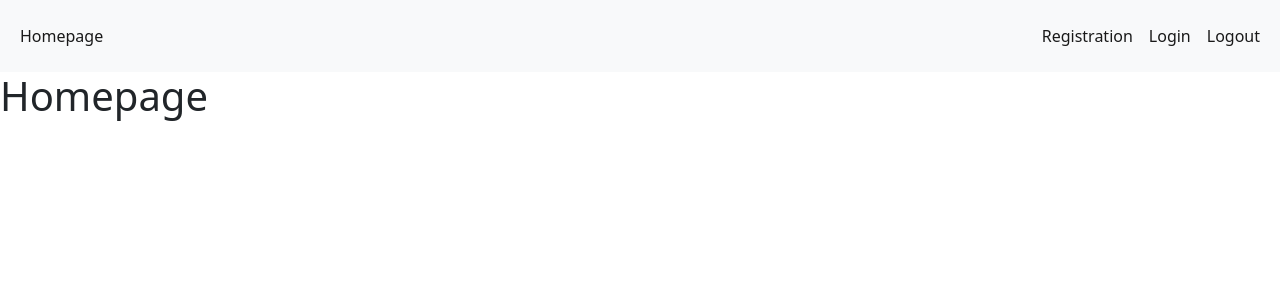
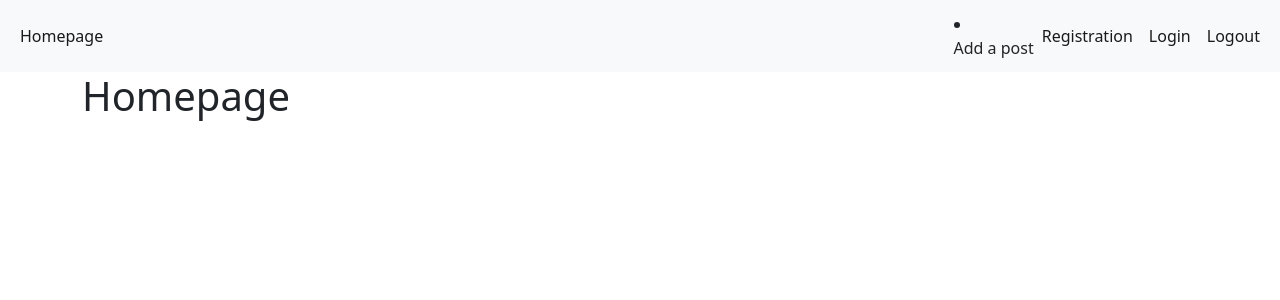
Before and after one commit to Domoed19/blog, a Django app: page / in a window 1280 px wide. Shown: the top 300 px of the page. Run offline with Django 4.2, Linux system fonts and the light colour scheme.

Commit message:
add lesson_24

```diff
--- a/blog/urls.py
+++ b/blog/urls.py
@@ -17,13 +17,14 @@ from django.contrib import admin
 from django.urls import path
 from django.conf import settings
 
-from posts.views import index
+from posts.views import index, post_add
 from profiles.views import register, profiles, login_view, logout_view
 from shop.views import products
 
 urlpatterns = [
     path('admin/', admin.site.urls),
     path('', index, name='index'),
+    path('post-add/', post_add, name='post-add'),
     path('profiles/', profiles, name='profiles'),
     path('register/', register, name='register'),
     path('products/', products, name='products'),
--- a/posts/views.py
+++ b/posts/views.py
@@ -1,13 +1,25 @@
-import logging
-from django.shortcuts import render
-from django.conf import settings
+
 from django.http import HttpResponse
 
 from posts.models import Post
-
+from posts.forms import PostForm
+from posts.models import Post
 from django.shortcuts import render, redirect
 
 
 def index(request):
     posts = Post.objects.all()
     return render(request, "index.html", {"posts": posts})
+
+def post_add(request):
+    if not request.user.is_authenticated:
+        return HttpResponse("You aren't authenticated!")
+
+    if request.method == 'POST':
+        form = PostForm(request.POST, request.FILES)
+        if form.is_valid():
+            Post.objects.create(author=request.user, **form.cleaned_data)
+            return redirect('index')
+    else:
+        form = PostForm()
+    return render(request, 'post_add.html', {'form': form})
--- a/static/index.css
+++ b/static/index.css
@@ -0,0 +1,3 @@
+body {
+  background-color: #ececec;
+}
--- a/templates/header.html
+++ b/templates/header.html
@@ -12,7 +12,10 @@
                     <a class="nav-link active" aria-current="page" href="{% url 'index' %}">Homepage</a>
                 </li>
             </ul>
-
+        </li>
+        <li class="nav-item">
+          <a class="nav-link" href="{% url 'post-add' %}">Add a post</a>
+        </li>
         </li>
             </ul>
             <span class="navbar-text">
--- a/templates/index.html
+++ b/templates/index.html
@@ -1,15 +1,34 @@
+
 {% extends "base.html" %}
+{% load static %}
 
 {% block title %}Homepage{% endblock %}
-<div class="container text-center">
-  <div class="row">
-    <div class="col-m-">
 
 {% block content %}
-<div class="conteiner">
+  <div class="container">
     <h1>Homepage</h1>
- </div>
+    <div class="row">
+      {% for product in product_list %}
+        {% if forloop.counter0|divisibleby:3 %}
+          </div><div class="row mb-3">
+        {% endif %}
+        <div class="col-4">
+          <div class="card">
+            {% if product.image %}
+              <img src="{{ product.image.url }}" class="img-fluid img-thumbnail" alt="{{ product.title }}">
+            {% else %}
+              <img src="{% static 'no-image.jpg' %}" class="img-fluid img-thumbnail" alt="{{ product.title }}">
+            {% endif %}
+            <div class="card-body">
+              <h5 class="card-title">{{ product.title }}</h5>
+              <p class="card-text">
+                Color: {{ product.color }}<br>
+                Cost: {{ product.cost }}
+              </p>
+              <a href="#" class="btn btn-primary">Go somewhere</a>
+            </div>
+          </div>
+        </div>
+      {% endfor %}
+  </div>
 {% endblock %}
-  </div>
-  </div>
-</div>
```
Also changed, not shown: posts/forms.py (added, +8 -0 lines), templates/post_add.html (added, +23 -0 lines), static/no-image.jpg (added).
